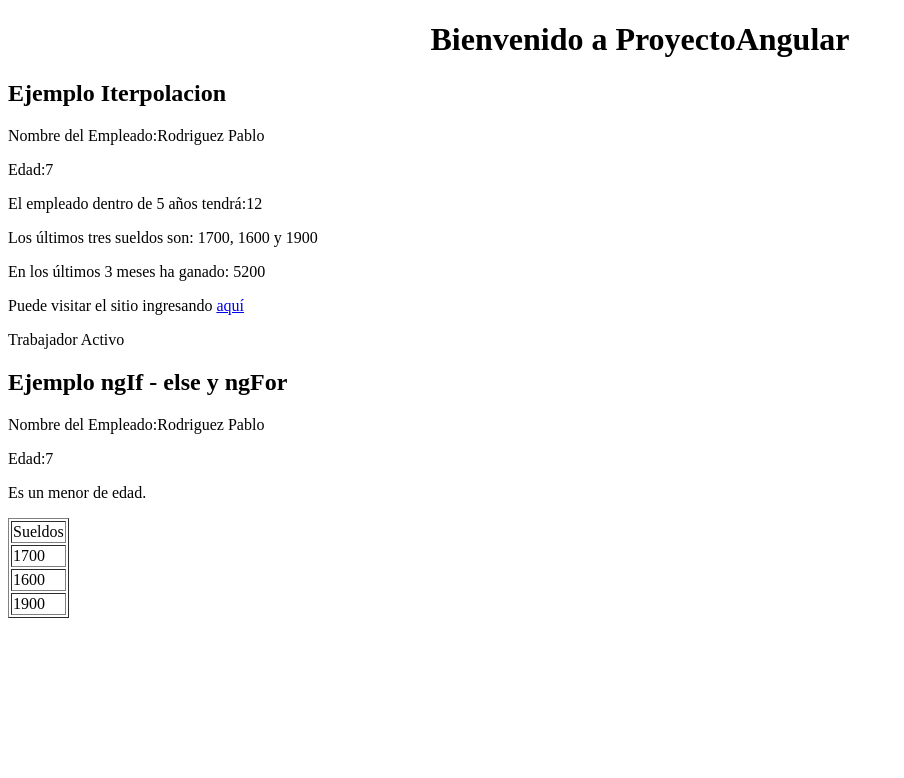
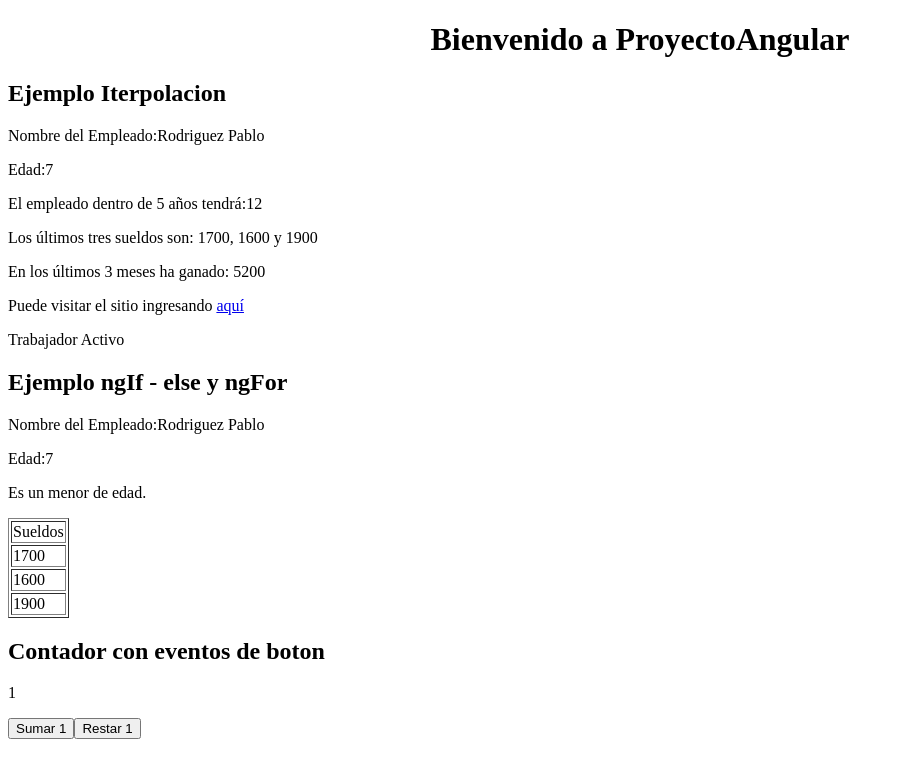
Before and after one commit to santyCodev/Proyecto-Basico-Angular, an Angular app in the folder ProyectoAngular/: page / in a window 1280 px wide. Shown: the top 778 px of the page, without its empty margins (0-904 px from the left). Built offline with nearby package versions, Linux system fonts and the light colour scheme.

Commit message:
Contador con eventos de boton

```diff
--- a/ProyectoAngular/src/app/app.component.html
+++ b/ProyectoAngular/src/app/app.component.html
@@ -29,3 +29,10 @@
     </table>
   <ng-template #menor><p>Es un menor de edad.</p></ng-template>
 </div>
+
+<div>
+  <h2> Contador con eventos de boton </h2>
+  <p>{{contador}}</p>
+  <button (click)="incrementar()">Sumar 1</button>
+  <button (click)="decrementar()">Restar 1</button>
+</div>
--- a/ProyectoAngular/src/app/app.component.ts
+++ b/ProyectoAngular/src/app/app.component.ts
@@ -6,6 +6,9 @@
   styleUrls: ['./app.component.css']
 })
 export class AppComponent {
+  /*
+    Interpolacion, gIf -else y ngFor
+  */
   title = 'ProyectoAngular';
 
   nombre = 'Rodriguez Pablo';
@@ -29,4 +32,17 @@
       suma+=this.sueldos[x];
     return suma;
   }
+
+  /**
+   * Captura de eventos
+   */
+  contador = 1;
+
+  incrementar() {
+    this.contador++;
+  }
+
+  decrementar() {
+    this.contador--;
+  }
 }
```
